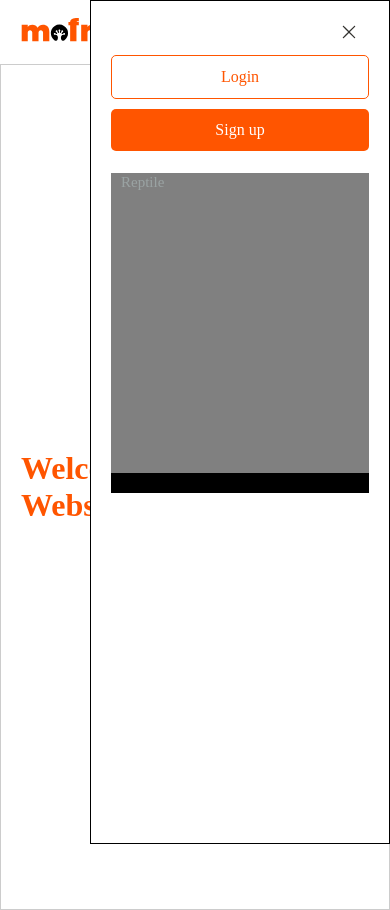
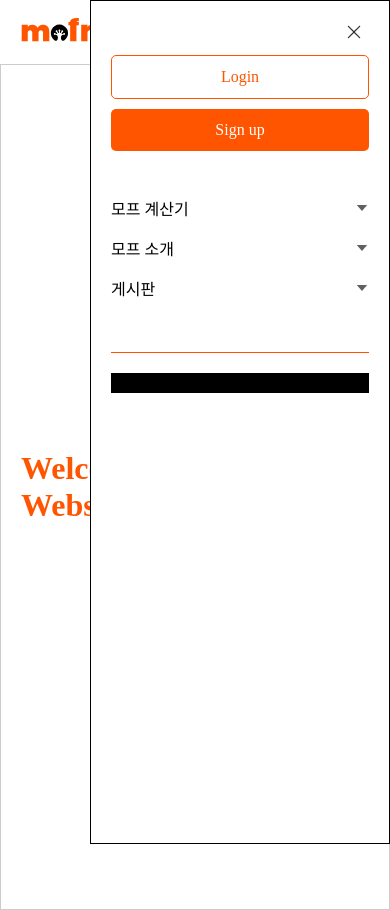
Before and after one commit to hamjongseok/MofMof-FE-1, a Next.js app: page / in a window 390 px wide. Both pictures are taken after a click on the element 358 px from the left and 32 px from the top of the page. Built offline with nearby package versions, Linux system fonts and the light colour scheme; no server answers.

Commit message:
feat: 반응형 드롭다운Div 레이아웃 진행중

```diff
--- a/src/components/Layout/Header/MobileContentDrop.tsx
+++ b/src/components/Layout/Header/MobileContentDrop.tsx
@@ -1,9 +1,57 @@
-import * as M from '@/styles/Header/HeaderMainDropStyle';
+import * as M from '@/styles/Header/HeaderStyle';
+import Image from 'next/image';
+import {useState} from 'react';
+
+type HoverState = {
+  calculator: boolean;
+  introduction: boolean;
+  board: boolean;
+};
 
 export const MobileContentDrop = () => {
+  const [hover, setHover] = useState<HoverState>({
+    calculator: false,
+    introduction: false,
+    board: false,
+  });
   return (
     <>
-      <M.ContentTitle>Reptile</M.ContentTitle>
+      <M.SubToggleIcon
+        onMouseEnter={() => setHover({...hover, calculator: true})}
+        onMouseLeave={() => setHover({...hover, calculator: false})}
+      >
+        모프 계산기
+        <Image
+          src={hover.calculator ? '/세모.svg' : '/그레이세모2.svg'}
+          alt="메뉴 아이콘"
+          width={14}
+          height={14}
+        />
+      </M.SubToggleIcon>
+      <M.SubToggleIcon
+        onMouseEnter={() => setHover({...hover, introduction: true})}
+        onMouseLeave={() => setHover({...hover, introduction: false})}
+      >
+        모프 소개
+        <Image
+          src={hover.introduction ? '/세모.svg' : '/그레이세모2.svg'}
+          alt="메뉴 아이콘"
+          width={14}
+          height={14}
+        />
+      </M.SubToggleIcon>
+      <M.SubToggleIcon
+        onMouseEnter={() => setHover({...hover, board: true})}
+        onMouseLeave={() => setHover({...hover, board: false})}
+      >
+        게시판
+        <Image
+          src={hover.board ? '/세모.svg' : '/그레이세모2.svg'}
+          alt="메뉴 아이콘"
+          width={14}
+          height={14}
+        />
+      </M.SubToggleIcon>
     </>
   );
 };
--- a/src/styles/Header/MobileMenuTabStyle.ts
+++ b/src/styles/Header/MobileMenuTabStyle.ts
@@ -29,8 +29,10 @@ export const MobileMenuHeaderBtn = styled.button`
   background-image: url('/X.svg');
 
   /* background-color: red; */
-  background-size: 20px 30px;
+  background-size: 30px 20px;
   background-repeat: no-repeat;
+  background-position: right;
+
   margin-top: 10px;
 
   background-color: #fff;
@@ -61,14 +63,19 @@ export const MobileMenuUserDiv = styled.div`
 
 export const MobileMenuDropdownDiv = styled.div`
   width: 100%;
-  height: 300px;
-  background-color: gray;
+  height: 180px;
+  padding: 30px 0;
+  display: flex;
+  flex-direction: column;
+  gap: 30px;
+  border-bottom: 1px solid ${(props) => props.theme.colors.primaryColor};
 `;
 
 export const MobileMenuFooterDiv = styled.div`
   width: 100%;
   height: 20px;
   background-color: #000;
+  margin-top: 20px;
 `;
 
 export const LoginBtn = styled.a`
```
